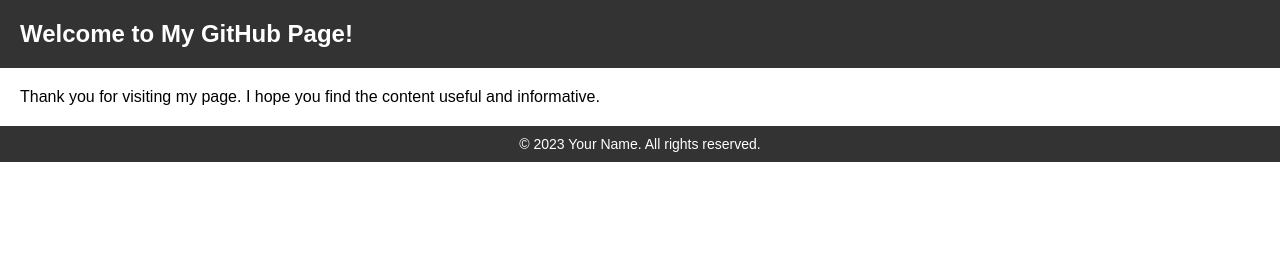
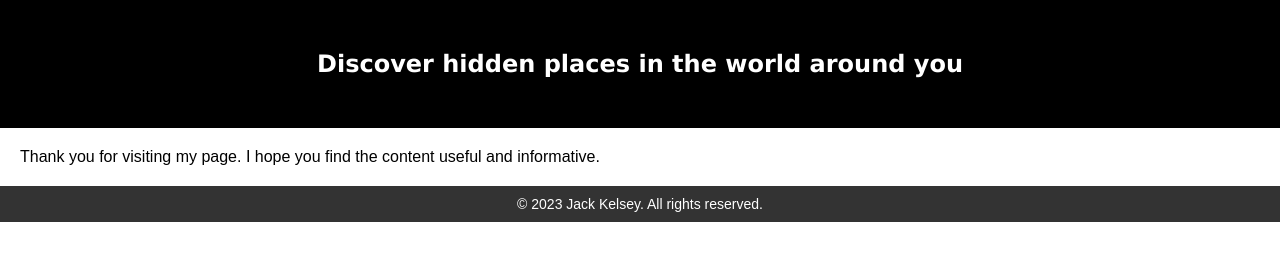
Before and after one commit to jackychan07/jackychan07.github.io, a plain HTML site: page index.html in a window 1280 px wide. Drawn offline with Linux system fonts and the light colour scheme.

Commit message:
Test run

```diff
--- a/index.html
+++ b/index.html
@@ -7,13 +7,14 @@
 </head>
 <body>
   <header>
-    <h1>Welcome to My GitHub Page!</h1>
+    <h1>Discover hidden places in the world around you</h1>
+
   </header>
   <main>
     <p>Thank you for visiting my page. I hope you find the content useful and informative.</p>
   </main>
   <footer>
-    <p>© 2023 Your Name. All rights reserved.</p>
+    <p>© 2023 Jack Kelsey. All rights reserved.</p>
   </footer>
 </body>
 </html>
--- a/styles.css
+++ b/styles.css
@@ -9,9 +9,11 @@ body, h1, p {
   }
 
   header {
-    background-color: #333;
-    padding: 20px;
+    font-family: Verdana, Geneva, Tahoma, sans-serif;
+    background-color: #000000;
+    padding: 50px;
     color: #fff;
+    text-align: center;
   }
 
   header h1 {
```
